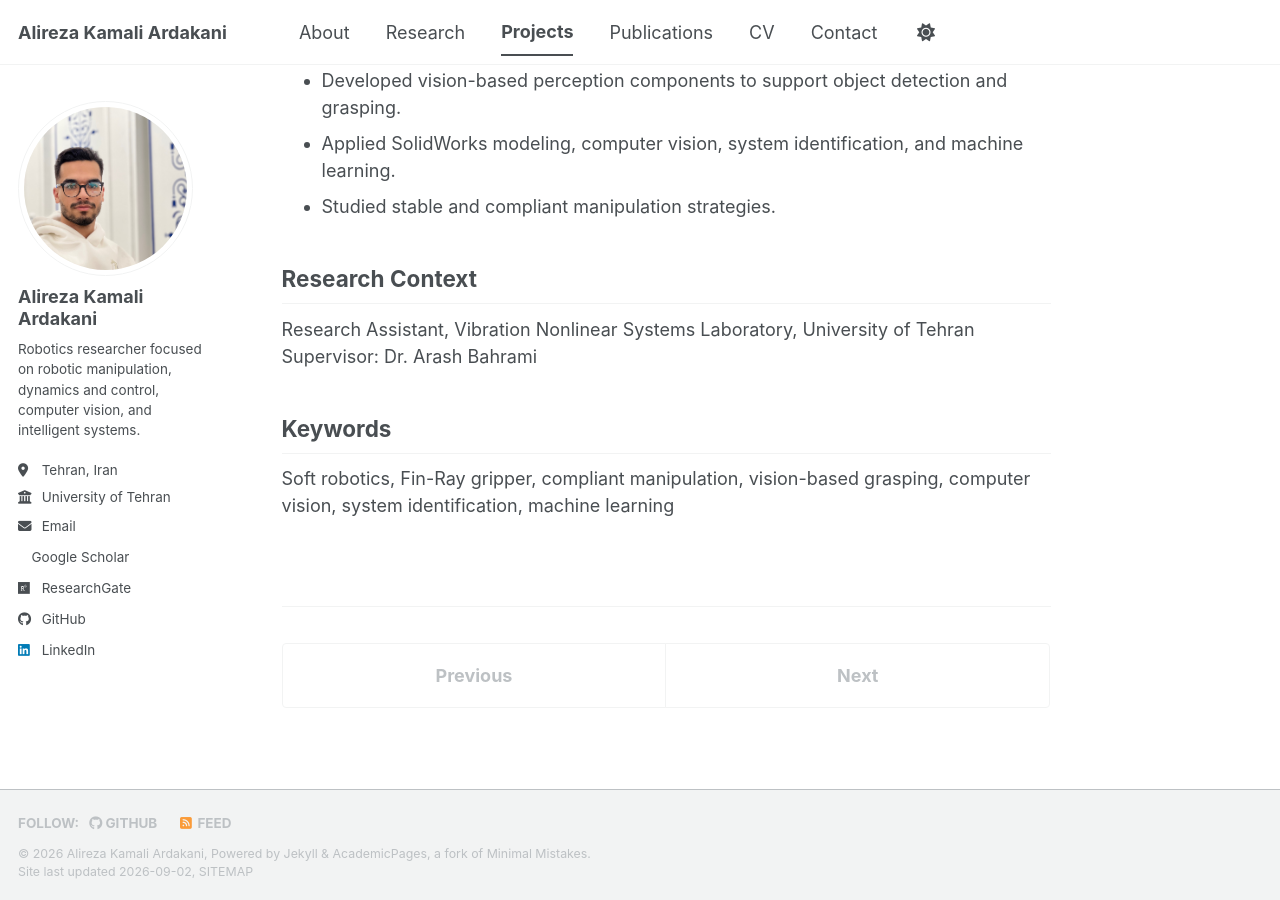
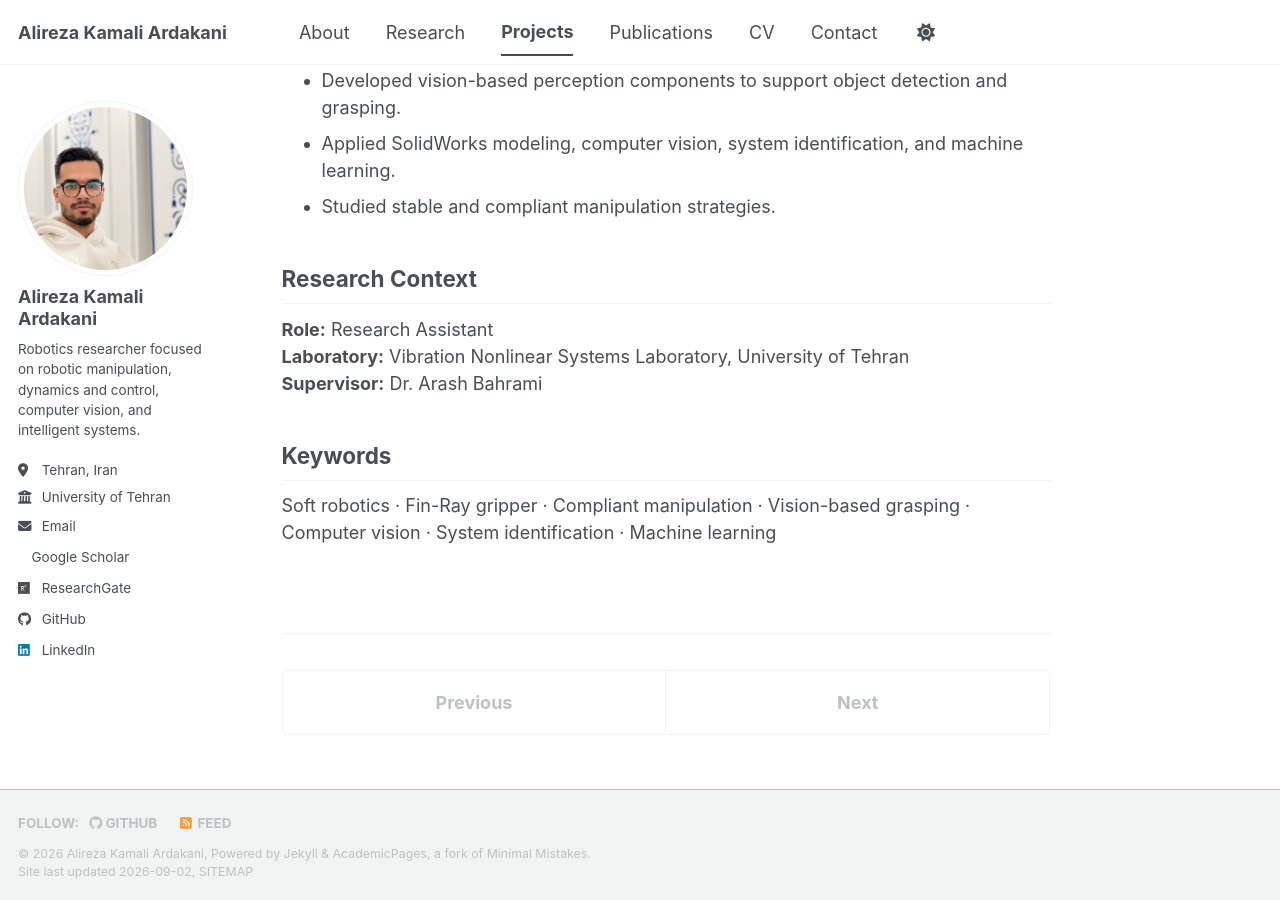
Before and after one commit to alirezakamali80/alirezakamali80.github.io, a Jekyll site: the page built from _portfolio/soft-fin-ray-gripper.md, in a window 1280 px wide and 900 px high, scrolled down 619 px. Built offline with Jekyll 4.4.1, drawn with Linux system fonts in a browser that asks for light colours; a style sheet for code colours, icons or effects is not loaded; a file with an impossible date is left out.

Commit message:
Update soft-fin-ray-gripper.md

```diff
--- a/_portfolio/soft-fin-ray-gripper.md
+++ b/_portfolio/soft-fin-ray-gripper.md
@@ -13,25 +13,41 @@ duration: "Jan. 2026 – Present"
   <strong>Project duration:</strong> Jan. 2026 – Present
 </p>
 
-## Overview
+<h2>Overview</h2>
 
-This research project investigates the design, fabrication, and control of a soft Fin-Ray robotic gripper for compliant handling of deformable, delicate, and geometrically irregular objects.
+<p>
+  This research project investigates the design, fabrication, and control of a
+  soft Fin-Ray robotic gripper for compliant handling of deformable, delicate,
+  and geometrically irregular objects.
+</p>
 
-The project combines compliant mechanism design with computer vision, system identification, and machine-learning methods to support robust grasping and stable physical interaction.
+<p>
+  The project combines compliant mechanism design with computer vision, system
+  identification, and machine-learning methods to support robust grasping and
+  stable physical interaction.
+</p>
 
-## Contributions
+<h2>Contributions</h2>
 
-- Designed and fabricated a compliant Fin-Ray robotic-gripper mechanism.
-- Investigated grasp behavior for deformable and irregular objects.
-- Developed vision-based perception components to support object detection and grasping.
-- Applied SolidWorks modeling, computer vision, system identification, and machine learning.
-- Studied stable and compliant manipulation strategies.
+<ul>
+  <li>Designed and fabricated a compliant Fin-Ray robotic-gripper mechanism.</li>
+  <li>Investigated grasp behavior for deformable and irregular objects.</li>
+  <li>Developed vision-based perception components to support object detection and grasping.</li>
+  <li>Applied SolidWorks modeling, computer vision, system identification, and machine learning.</li>
+  <li>Studied stable and compliant manipulation strategies.</li>
+</ul>
 
-## Research Context
+<h2>Research Context</h2>
 
-Research Assistant, Vibration Nonlinear Systems Laboratory, University of Tehran
-Supervisor: Dr. Arash Bahrami
+<p>
+  <strong>Role:</strong> Research Assistant<br>
+  <strong>Laboratory:</strong> Vibration Nonlinear Systems Laboratory, University of Tehran<br>
+  <strong>Supervisor:</strong> Dr. Arash Bahrami
+</p>
 
-## Keywords
+<h2>Keywords</h2>
 
-Soft robotics, Fin-Ray gripper, compliant manipulation, vision-based grasping, computer vision, system identification, machine learning
+<p>
+  Soft robotics · Fin-Ray gripper · Compliant manipulation · Vision-based grasping ·
+  Computer vision · System identification · Machine learning
+</p>
```
Also changed, not shown: other parts of _portfolio/soft-fin-ray-gripper.md (+1 -1 lines).
